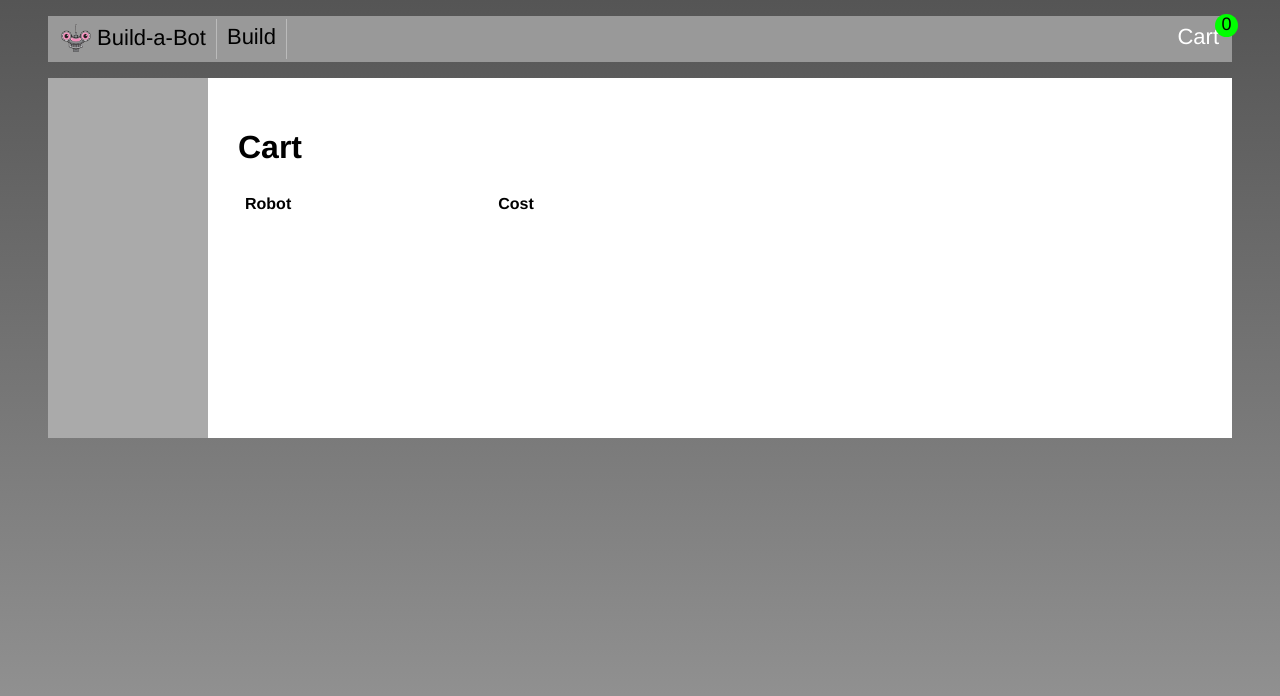
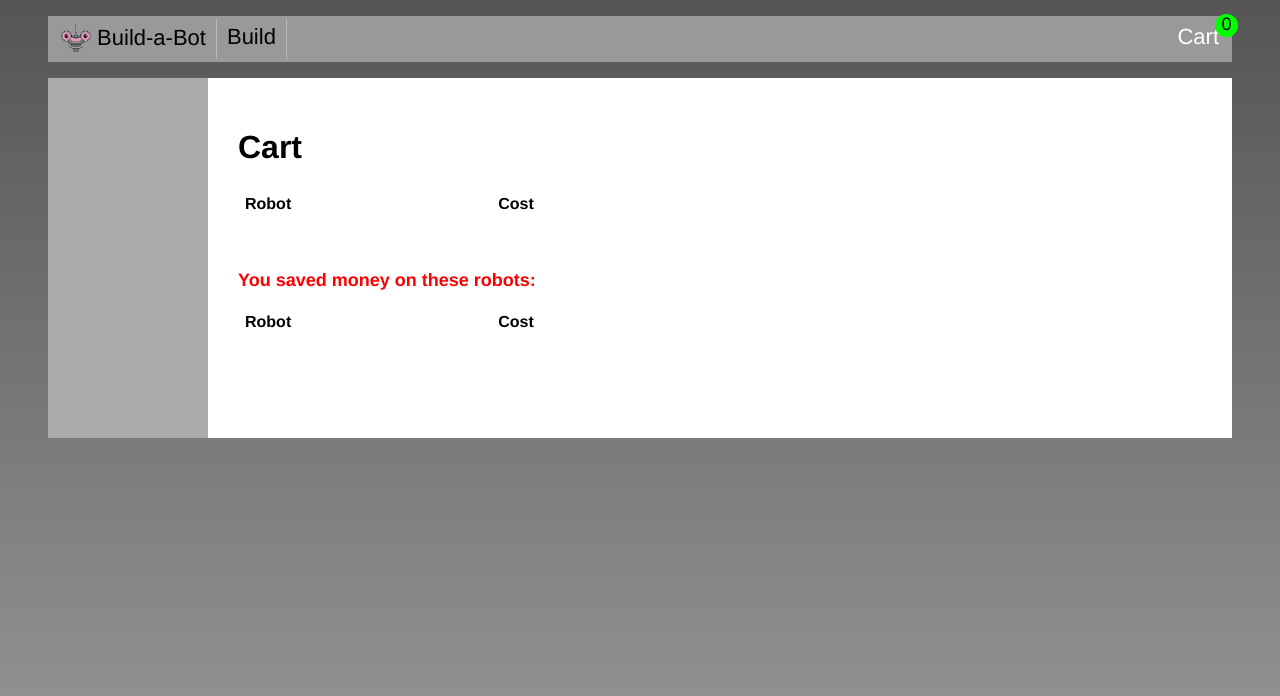
Before and after one commit to GregSCodEx/vue-build-a-bot, a Vue app: page /cart in a window 1280 px wide. Shown: the top 696 px of the page. Built offline with nearby package versions, Linux system fonts and the light colour scheme.

Commit message:
Module 6: Vuex getters

```diff
--- a/src/cart/ShoppingCart.vue
+++ b/src/cart/ShoppingCart.vue
@@ -23,6 +23,29 @@
         </tr>
       </tbody>
     </table>
+      <h2 class="saleItems">You saved money on these robots:</h2>
+      <table>
+        <thead>
+          <tr>
+            <th class="robot-title">
+              Robot
+            </th>
+            <th class="cost">
+              Cost
+            </th>
+          </tr>
+        </thead>
+        <tbody>
+          <tr v-for="(robot, index) in cartSaleItems" :key="index">
+            <td class="robot-title">
+              {{robot.head.title}}
+            </td>
+            <td class="cost">
+              {{robot.cost}}
+            </td>
+          </tr>
+        </tbody>
+      </table>
  </div>
 </template>
 
@@ -32,6 +55,9 @@
   computed: {
     cart() {
       return this.$store.state.cart;
+    },
+    cartSaleItems() {
+      return this.$store.getters.cartSaleItems;
     },
   },
 };
@@ -48,4 +74,9 @@
   .cost {
     text-align: right;
   }
+  .saleItems {
+    margin-top: 50px;
+    font-size: 18px;
+    color: #ff0000;
+  }
 </style>
--- a/src/store/index.js
+++ b/src/store/index.js
@@ -12,4 +12,15 @@
       state.cart.push(robot);
     },
   },
+  getters: {
+    cartSaleItems(state) {
+      return state.cart.filter(item =>
+        item.head.onSale
+        || item.leftArm.onSale
+        || item.torso.onSale
+        || item.rightArm.onSale
+        || item.base.onSale
+      );
+    },
+  },
 });
```
